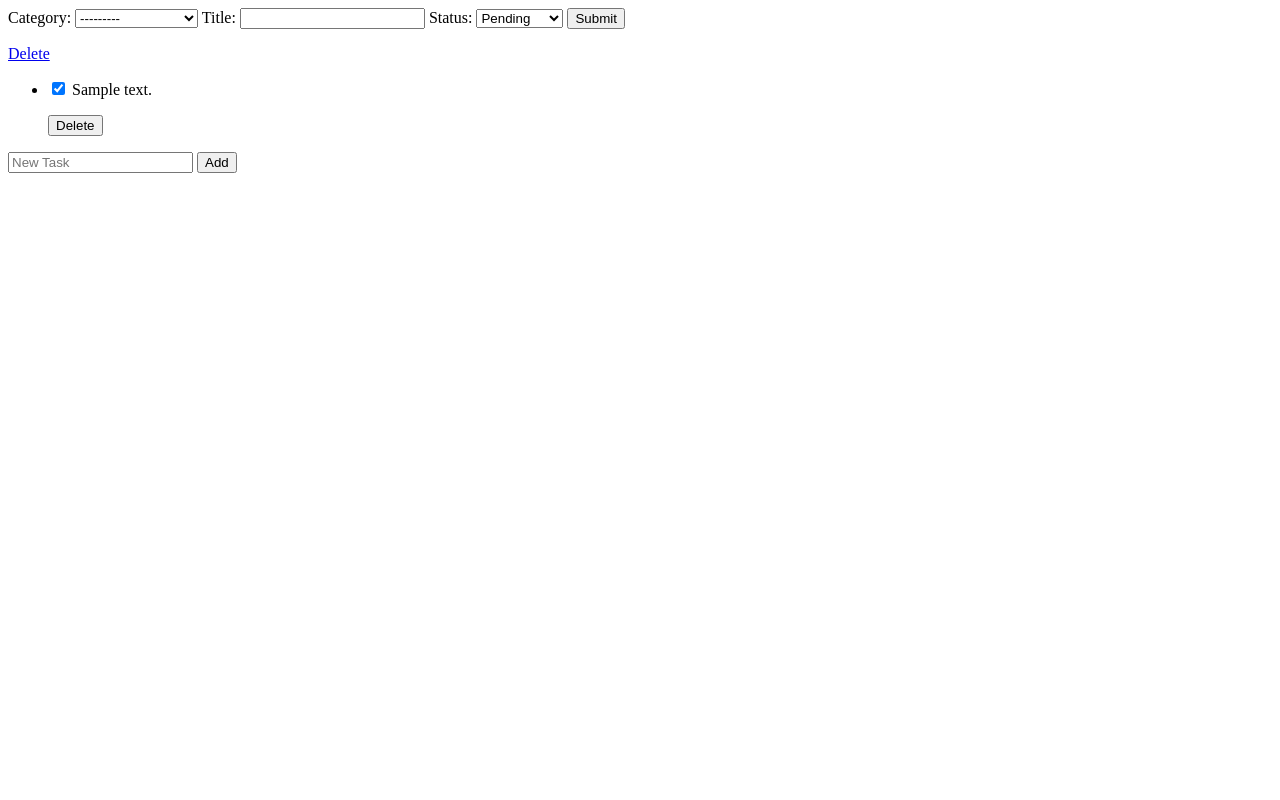
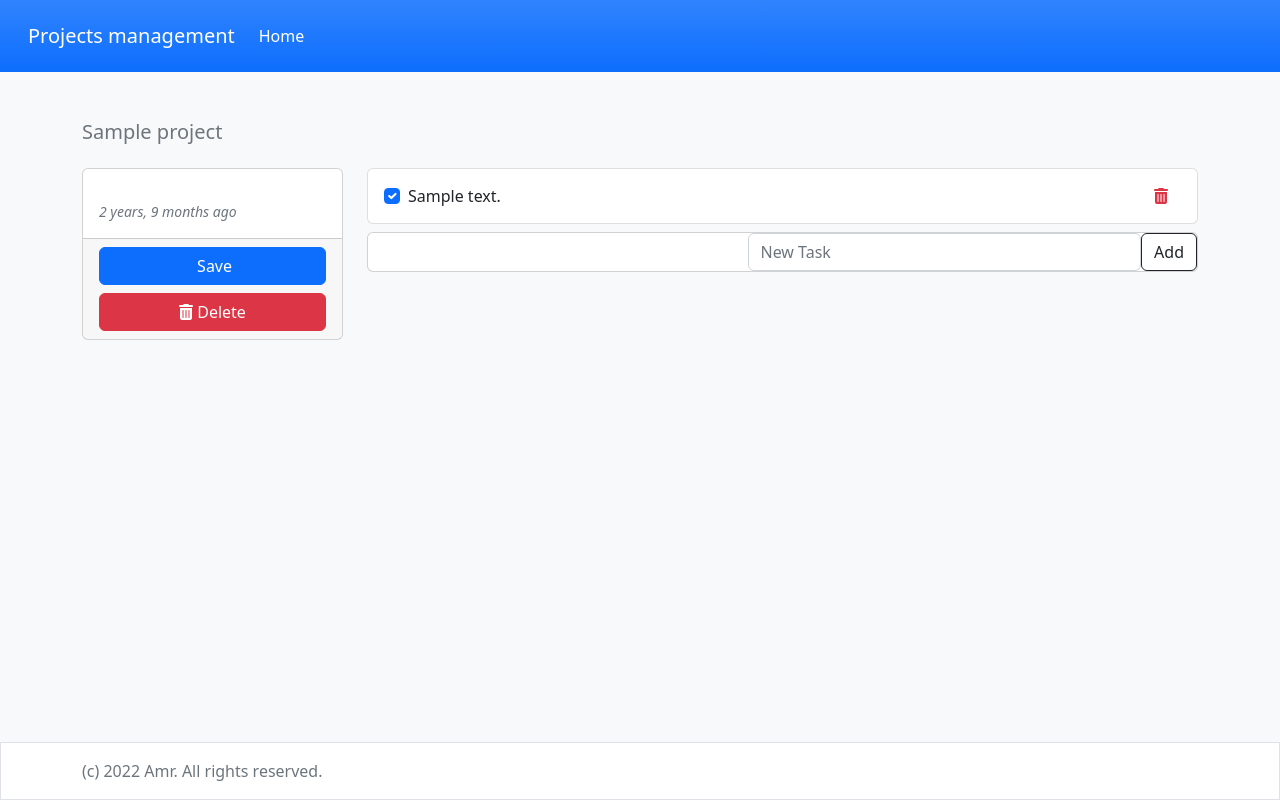
Before and after one commit to AmrAmin7/django_pm, a Django app: template projects/templates/project/update.html in a window 1280 px wide. Run offline with Django 4.2, Linux system fonts and the light colour scheme; the template is opened without the code that fills it: values that come from a table or form of the project are taken from there, others are empty; tables that the repository leaves empty hold one stand-in row (values such as "Sample post"); some libraries are stand-ins or nearby versions.

Commit message:
Update projects

```diff
--- a/projects/templates/project/list.html
+++ b/projects/templates/project/list.html
@@ -44,15 +44,17 @@
 				</div>
 			</div>
 		{% empty %}
+			<div class="col-md-12">
 				<div class="h-100 p-5 bg-white border rounded-3 text-primary">
 					<p>{% trans 'There are no projects to show' %}</p>
-			</div>
 					<p>
 						<i class="fa-regular fa-face-frown-slight"></i>
 					</p>
-			<a href="{% url 'Project_create' %}" class="btn btn-primary">
+					<a href="{% url 'Project_create' %}" class="btn btn-outline-primary">
 						<i class="bi bi-plus-lg"></i> {% trans "New Project" %}
 					</a>
+				</div>
+			</div>
 		{% endfor %}
 	</div>
 
--- a/projects/templates/project/task.html
+++ b/projects/templates/project/task.html
@@ -1,30 +1,40 @@
 {% load i18n %}
 
-<ul>
+<ul class="list-group">
 	{% for task in project.task_set.all %}
-		<li>
-			<form method="post" action="{% url 'Task_update' task.id %}">
+		<li class="list-group-item d-flex">
+			<form method="post" action="{% url 'Task_update' task.id %}" class="my-auto me-2">
 				{% csrf_token %}
 				<input
+						class="form-check-input"
 						type="checkbox"
 						name="is_completed"
 						{% if task.is_completed %} checked {% endif %}
 						onchange="this.form.submit()"
 				/>
+
+
+			</form>
+			<p class="my-auto me-auto">
 				{{ task.description }}
-			</form>
+			</p>
 			<form method="post"
 			      action="{% url 'Task_update' task.id %}">
 				{% csrf_token %}
-				<button type="submit">Delete</button>
+				<button type="submit" class="btn"><i class="fa-solid fa-trash-can text-danger"></i></button>
 			</form>
 		</li>
 	{% endfor %}
 </ul>
 
-<form method="post" action="{% url 'Task_create' %}">
-	{% csrf_token %}
-	<input type="hidden" name="project" value="{{ project.id}}">
-	<input type="text" name="description" placeholder="{% trans 'New Task' %}"/>
-	<input type="submit" value="{% trans 'Add' %}"/>
-</form>
+<div class="card mt-2">
+	<form method="post" action="{% url 'Task_create' %}" class="d-flex">
+		{% csrf_token %}
+		<div class="input-group">
+
+		</div>
+		<input type="hidden" name="project" value="{{ project.id}}">
+		<input type="text" name="description" class="form-control" placeholder="{% trans 'New Task' %}" required />
+		<input type="submit" class="btn btn-outline-dark" value="{% trans 'Add' %}"/>
+	</form>
+</div>
--- a/projects/templates/project/update.html
+++ b/projects/templates/project/update.html
@@ -1,10 +1,55 @@
+{%  extends "base.html" %}
 {% load i18n %}
+{% load humanize %}
 {% block content %}
-	<form method="post">
-		{% csrf_token %}
-        {{ form }}
-		<input type="submit" value="Submit"/>
-	</form>
-	<a href="{% url 'Project_delete' object.id %}">Delete</a>
-	{% include 'project/task.html' with project=object %}
+
+	<nav aria-label="breadcrumb">
+		<ol class="breadcrumb">
+			<li class="breadcrumb-item active" aria-current="page">
+				<h5>
+					{{ object.title }}
+				</h5>
+			</li>
+		</ol>
+	</nav>
+
+	<div class="row">
+		<div class="col-md-3">
+			<form method="POST">
+				<div class="card">
+					<div class="card-body">
+						{% csrf_token %}
+						{% for field in form %}
+						<div class="mb-3"></div>
+						{% endfor %}
+						<div class="d-flex mt-2">
+							<span class="me-auto text-muted small">
+								<i class="bi bi-clock">
+									<time datetime="{{ object.created_at }}">
+										{{ object.created_at|naturaltime }}
+									</time>
+								</i>
+							</span>
+						</div>
+					</div>
+					<div class="card-footer">
+						<div class="d-grid gap-2">
+							<button class="btn btn-primary">
+								<i class="fa-regular fa-folder-arrow-down"></i>
+								{% trans "Save" %}
+							</button>
+							<button class="btn btn-danger">
+								<i class="fa-solid fa-trash-can"></i>
+								{% trans "Delete" %}
+							</button>
+						</div>
+					</div>
+				</div>
+			</form>
+		</div>
+
+		<div class="col-md-9">
+			{% include 'project/task.html' with project=object %}
+		</div>
+	</div>
 {% endblock content %}
```
Lines whose indentation alone changed are shown as unchanged.
